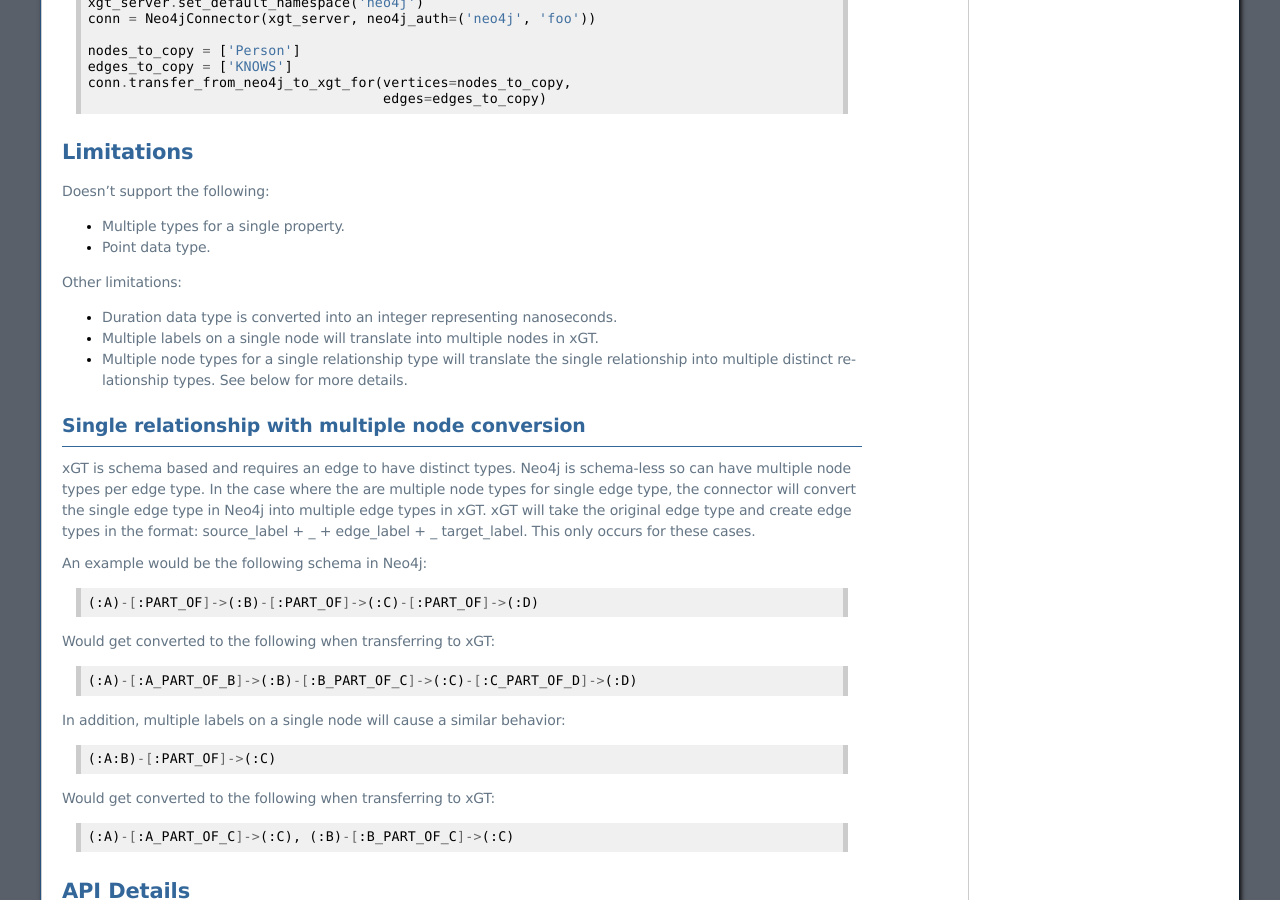
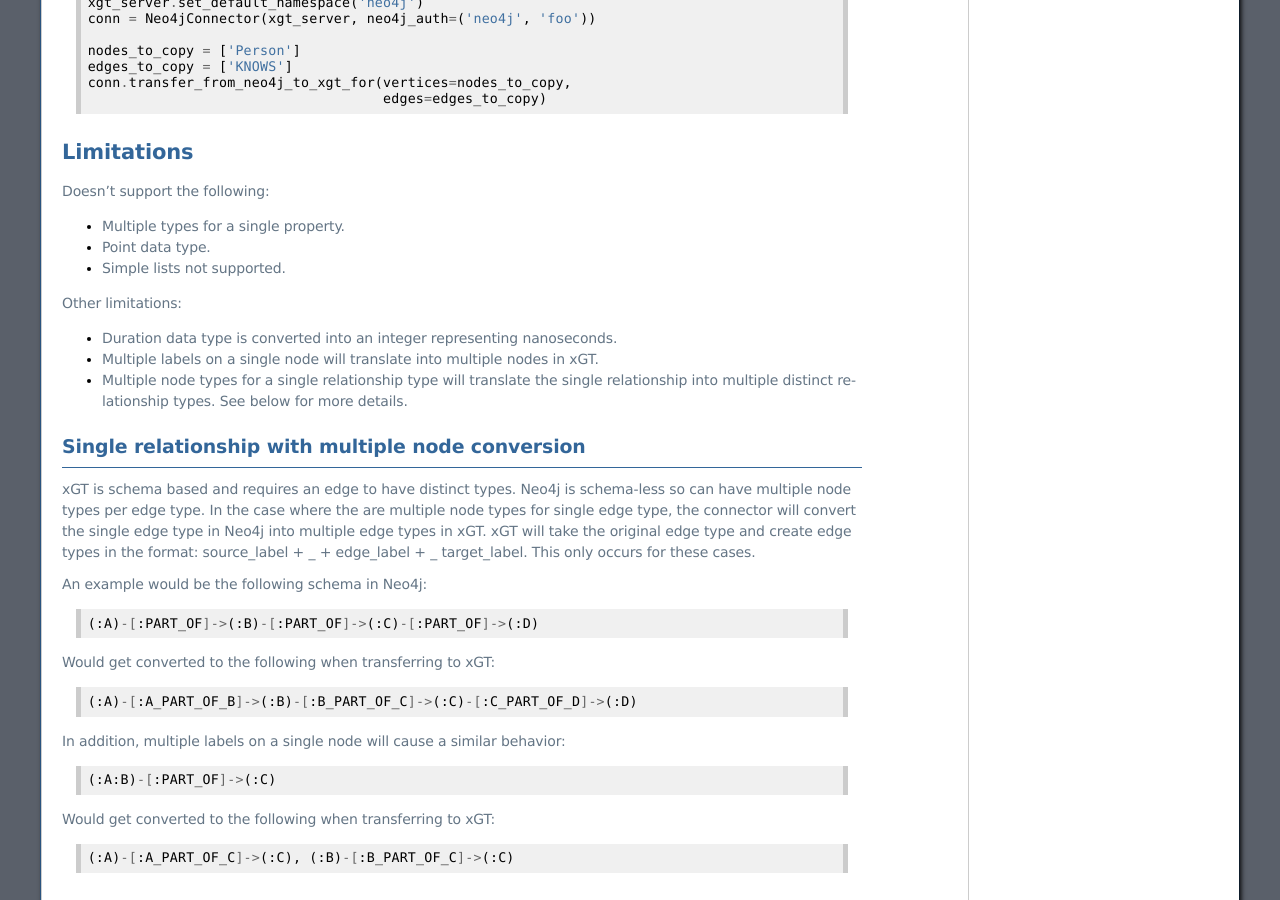
Before and after one commit to trovares/trovares_connector, a Sphinx documentation site: the page built from docs/source/index.rst, in a window 1280 px wide and 900 px high, scrolled down 1624 px. Built offline with Sphinx 7.4.7, drawn with Linux system fonts in a browser that asks for light colours.

Commit message:
Mention simple lists not supported.

```diff
--- a/docs/source/index.rst
+++ b/docs/source/index.rst
@@ -117,6 +117,7 @@
 
 * Multiple types for a single property.
 * Point data type.
+* Simple lists not supported.
 
 Other limitations:
 
```
